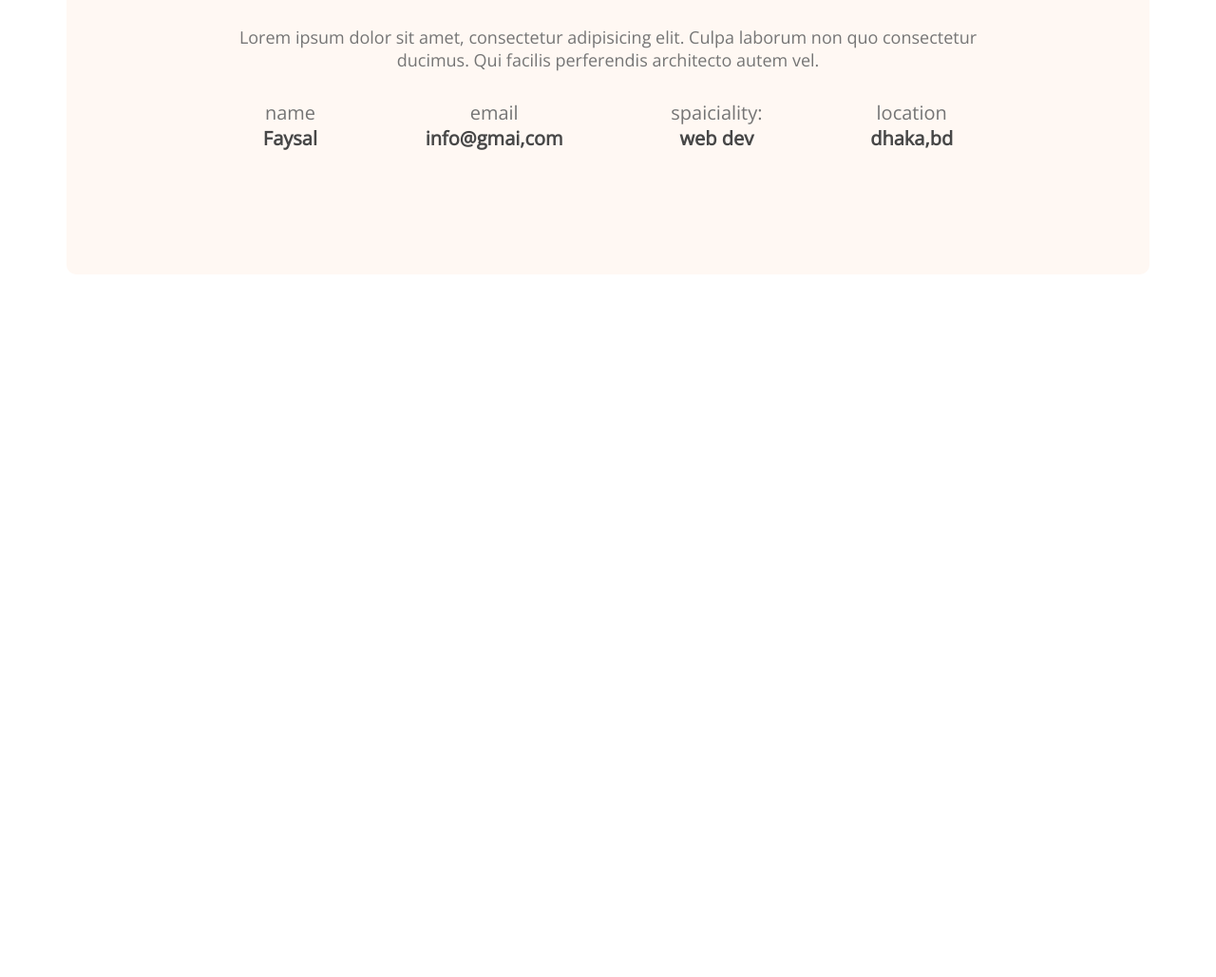
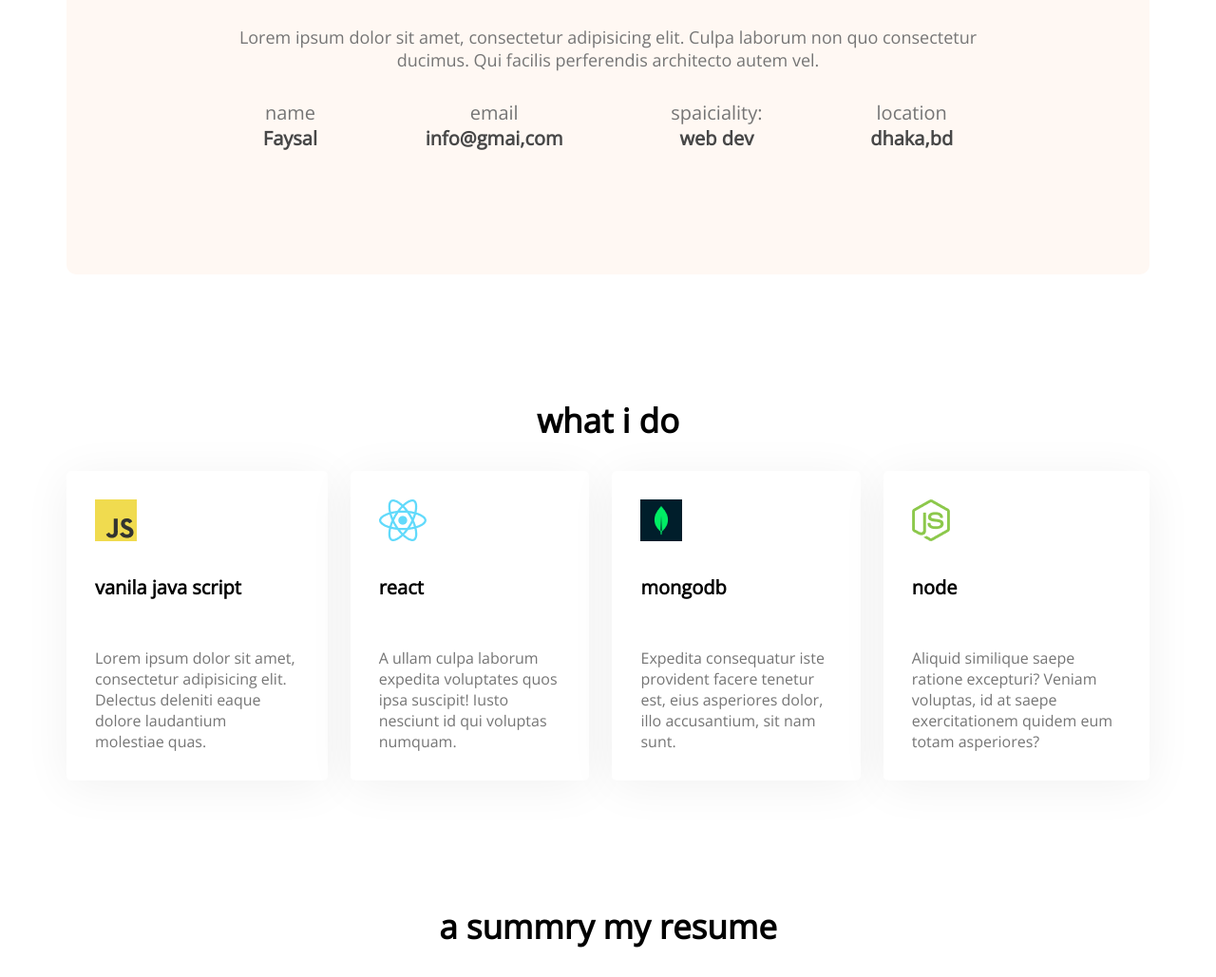
Before and after one commit to mdfaysalbabu/devloper-portfolio, a plain HTML site: page index.html in a window 1280 px wide. Shown: the part 1150-2179 px from the top of the page at 95% size. Before the commit the page ends 1439 px from the top, so only its background shows below. Drawn offline with nearby package versions, Linux system fonts and the light colour scheme.

Commit message:
new content add

```diff
--- a/index.html
+++ b/index.html
@@ -57,6 +57,42 @@
             </div>
 
         </section>
+        <!-- what i do section -->
+        <section class="what-i-do">
+            <h3 class="section-title">what i do</h3>
+            <!-- .skills-container>.skill*4>img+p.skill-title+p.skill-description>lorem15 -->
+            <div class="skills-container">
+                <div class="skill">
+                    <img src="images/icons/js.png" alt="">
+                    <p class="skill-title">vanila java script</p>
+                    <p class="skill-description">Lorem ipsum dolor sit amet, consectetur adipisicing elit. Delectus deleniti eaque dolore laudantium molestiae quas.</p>
+                </div>
+                <div class="skill">
+                    <img src="images/icons/react.png" alt="">
+                    <p class="skill-title">react</p>
+                    <p class="skill-description">A ullam culpa laborum expedita voluptates quos ipsa suscipit! Iusto nesciunt id qui voluptas numquam.</p>
+                </div>
+                <div class="skill">
+                    <img src="images/icons/mongo.png" alt="">
+                    <p class="skill-title">mongodb</p>
+                    <p class="skill-description">Expedita consequatur iste provident facere tenetur est, eius asperiores dolor, illo accusantium, sit nam sunt.</p>
+                </div>
+                <div class="skill">
+                    <img src="images/icons/nodejs.png" alt="">
+                    <p class="skill-title">node</p>
+                    <p class="skill-description">Aliquid similique saepe ratione excepturi? Veniam voluptas, id at saepe exercitationem quidem eum totam asperiores?</p>
+                </div>
+            </div>
+        </section>
+        <!-- resume section -->
+        <section class="resume">
+            <h3 class="section-title">a summry my resume</h3>
+            <div class="resume-content">
+                <div>
+
+                </div>
+            </div>
+        </section>
 
     </main>
     <footer>
--- a/styles/portfolio.css
+++ b/styles/portfolio.css
@@ -1,75 +1,86 @@
-*{
+* {
     margin: 0;
     font-family: 'Open Sans', sans-serif;
 }
-.header{
-    background:#FFF8F3 ;
-    background-image: url('../images/header_bg.png'),url('../images/developer.png');
+
+.header {
+    background: #FFF8F3;
+    background-image: url('../images/header_bg.png'), url('../images/developer.png');
     background-repeat: no-repeat;
-    background-position: bottom right,left;
+    background-position: bottom right, left;
 }
+
 /* header and nav style */
-nav{
+nav {
     display: flex;
     justify-content: space-between;
     margin: 50px 200px;
 }
-.btn-primary{
+
+.btn-primary {
     color: #FFFFFF;
     font-weight: 700;
     font-size: 20px;
     border: 0;
     padding: 18px 35px;
     height: 64px;
-    border-radius:5px ;
+    border-radius: 5px;
     background: #FD6E0A;
 }
-.navtitle{
+
+.navtitle {
     font-weight: 800;
     font-size: 45px;
 }
-nav ul{
+
+nav ul {
     display: flex;
     align-items: center;
 }
-nav li{
+
+nav li {
     list-style: none;
     margin-left: 50px;
 }
-.text-primary{
+
+.text-primary {
     color: #FD6E0A;
 }
+
 /* banner style */
-.banner{
+.banner {
     display: flex;
     align-items: center;
     margin: 0 200px;
 }
-.banner-title{
+
+.banner-title {
     font-weight: 700;
     font-size: 85px;
 
 }
-.sub-title{
+
+.sub-title {
     font-weight: 600;
     font-size: 45px;
     margin-bottom: 20px;
 
 }
-.banner-paragrap{
+
+.banner-paragrap {
     color: #757575;
     font-size: 18px;
     margin-bottom: 30px;
 }
+
 /* main section */
-main{
+main {
     max-width: 1140px;
     margin: 0 auto;
 }
 
 /* about section style */
-.about{
-    margin-top: 130px;
+.about {
     background-color: #FFF8F3;
     border-radius: 10px;
     padding: 130px 150px;
@@ -77,31 +88,72 @@ main{
 
 
 }
-.section-title{
+
+.section-title {
+    text-align: center;
     font-weight: 700;
     font-size: 35px;
     margin-bottom: 30px;
 
 
 }
-.paragraph{
+
+.paragraph {
     color: #757575;
     font-size: 18px;
     margin-bottom: 30px;
 
 
 }
-.about-info-container{
-    display:flex ;
+
+.about-info-container {
+    display: flex;
     justify-content: space-around;
 }
-.about .info-title{
+
+.about .info-title {
     font-size: 20px;
     color: #757575;
 }
-.info-description{
+
+.info-description {
     font-weight: 700;
     font-size: 20px;
     color: #474747;
 
 }
+
+/* what i do style */
+section{
+    margin-top: 130px;
+
+}
+
+.skills-container {
+    display: flex;
+    gap: 24px;
+}
+
+.skill {
+    background: #FFFFFF;
+    box-shadow: 0px 6px 50px rgba(0, 0, 0, 0.06);
+    border-radius: 5px;
+    padding: 30px;
+
+
+}
+
+.skill-title {
+    font-weight: 700;
+    font-size: 20px;
+    margin-top: 30px;
+    margin-bottom: 50px;
+
+}
+
+.skill-description {
+    color: #757575;
+
+
+}
+/* resume style */
```
